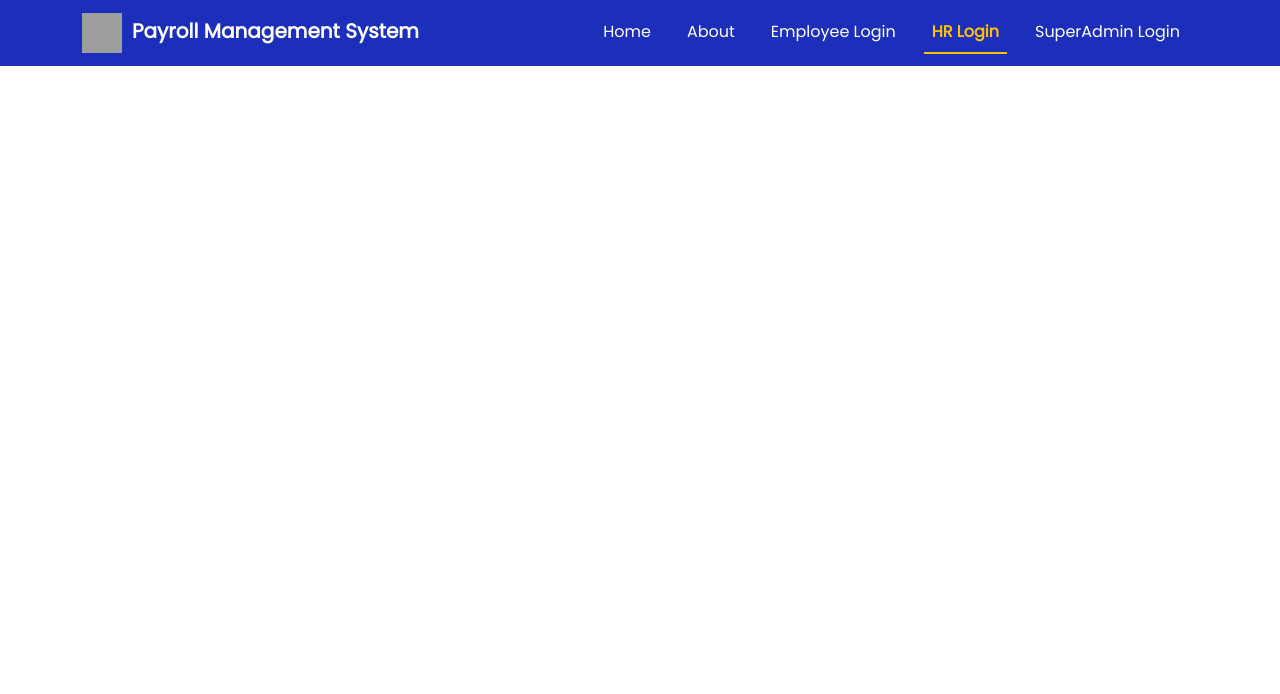
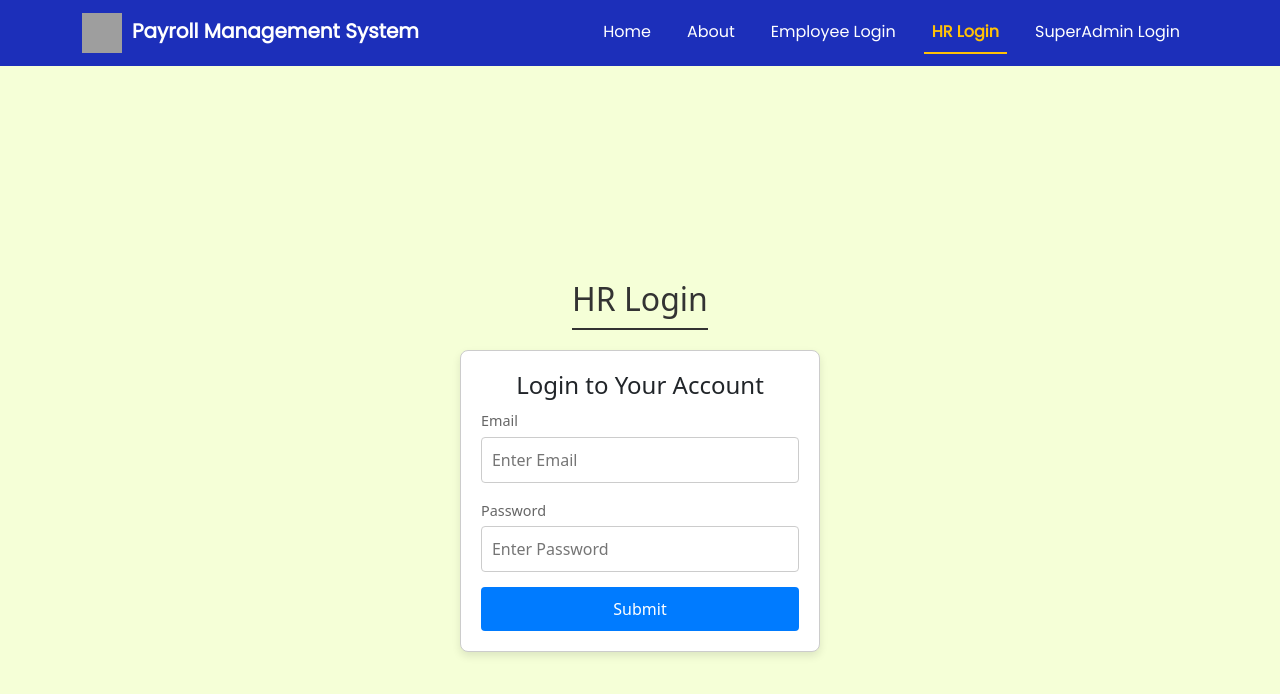
Before and after one commit to yuvarajkannan17/payrollmanagement, a React (Create React App) app: page /hr-login in a window 1280 px wide. Shown: the top 694 px of the page. Built offline with nearby package versions, Linux system fonts and the light colour scheme; grey boxes are pictures that could not be loaded.

Commit message:
added login functionality

```diff
--- a/src/App.js
+++ b/src/App.js
@@ -18,9 +18,9 @@ function App() {
 
         <Route path="/" element={<Home />} />
         <Route path="/about" element={<About />} />
-        {/* <Route path="/employee-login" element={<EmployeeLogin />} /> */}
-        {/* <Route path="/hr-login" element={<HRLogin />} /> */}
-        {/* <Route path="/superadmin-login" element={<SuperAdminLogin />} /> */}
+        <Route path="/employee-login" element={<EmployeeLogin />} />
+        <Route path="/hr-login" element={<HRLogin />} />
+        <Route path="/superadmin-login" element={<SuperAdminLogin />} />
 
 
       </Routes>
--- /dev/null
+++ b/src/component/Login.js
@@ -0,0 +1,47 @@
+import React, { useState } from 'react';
+import '../styles/Login.css';
+
+const Login = () => {
+  const [email, setEmail] = useState('');
+  const [password, setPassword] = useState('');
+
+  const handleSubmit = (e) => {
+    e.preventDefault();
+    console.log({ email, password });
+  };
+
+  return (
+    <div className="login-container">
+      <h4>Login to Your Account</h4>
+      <form className="login-form" onSubmit={handleSubmit}>
+        <div className="form-group">
+          <label htmlFor="email">Email</label>
+          <input
+            type="email"
+            id="email"
+            value={email}
+            onChange={(e) => setEmail(e.target.value)}
+            required
+            placeholder='Enter Email'
+          />
+        </div>
+        <div className="form-group">
+          <label htmlFor="password">Password</label>
+          <input
+            type="password"
+            id="password"
+            value={password}
+            onChange={(e) => setPassword(e.target.value)}
+            required
+            placeholder='Enter Password'
+          />
+        </div>
+        <button type="submit" className="submit-btn">
+          Submit
+        </button>
+      </form>
+    </div>
+  );
+};
+
+export default Login;
--- a/src/pages/EmployeeLogin.js
+++ b/src/pages/EmployeeLogin.js
@@ -0,0 +1,14 @@
+import React from "react";
+import Login from "../component/Login";
+import "../styles/EmployeeLogin.css";
+
+function EmployeeLogin() {
+  return (
+    <div className="employee-login-container">
+      <h2 className="employee-login-heading">Employee Login</h2>
+      <Login />
+    </div>
+  );
+}
+
+export default EmployeeLogin;
--- a/src/pages/HRLogin.js
+++ b/src/pages/HRLogin.js
@@ -0,0 +1,14 @@
+import React from "react";
+import Login from "../component/Login";
+import "../styles/EmployeeLogin.css";
+
+function HRLogin() {
+  return (
+    <div className="employee-login-container">
+      <h2 className="employee-login-heading">HR Login</h2>
+      <Login />
+    </div>
+  );
+}
+
+export default HRLogin;
--- a/src/pages/SuperAdminLogin.js
+++ b/src/pages/SuperAdminLogin.js
@@ -0,0 +1,14 @@
+import React from "react";
+import Login from "../component/Login";
+import "../styles/EmployeeLogin.css";
+
+function SuperAdminLogin() {
+  return (
+    <div className="employee-login-container">
+      <h2 className="employee-login-heading">Super Admin Login</h2>
+      <Login />
+    </div>
+  );
+}
+
+export default SuperAdminLogin;
--- /dev/null
+++ b/src/styles/EmployeeLogin.css
@@ -0,0 +1,25 @@
+.employee-login-container {
+    background-color: rgb(245, 255, 215);
+    min-height: 100vh; /* Full-screen height */
+    display: flex;
+    flex-direction: column;
+    align-items: center; /* Center align items horizontally */
+    justify-content: center; /* Center align items vertically */
+    /* padding: 10px; */
+  }
+
+  .employee-login-heading {
+    text-align: center;
+    font-size: 2em;
+    color: #333;
+    margin-bottom: 20px;
+    border-bottom: 2px solid #333; /* Bottom border for the heading */
+    display: inline-block; /* Keep the border close to the text */
+    padding-bottom: 10px; /* Space between text and border */
+  }
+
+  @media (max-width: 600px) {
+    .employee-login-heading {
+      font-size: 1.5em; /* Adjust font size for smaller screens */
+    }
+  }
--- /dev/null
+++ b/src/styles/Login.css
@@ -0,0 +1,71 @@
+.login-container {
+    max-width: 400px;
+    margin: 0 auto;
+    padding: 20px;
+    border: 1px solid #ccc;
+    border-radius: 8px;
+    box-shadow: 0 4px 8px rgba(0, 0, 0, 0.1);
+    background-color: #fff;
+  }
+
+  h4 {
+    text-align: center;
+    margin-bottom: 20px;
+    font-size: 1.5em;
+    color: #333;
+  }
+
+  .login-form {
+    display: flex;
+    flex-direction: column;
+  }
+
+  .form-group {
+    margin-bottom: 15px;
+  }
+
+  label {
+    margin-bottom: 5px;
+    font-size: 0.9em;
+    color: #666;
+  }
+
+  input {
+    width: 100%;
+    padding: 10px;
+    border: 1px solid #ccc;
+    border-radius: 4px;
+    font-size: 1em;
+  }
+
+  .submit-btn {
+    padding: 10px 15px;
+    background-color: #007bff;
+    color: white;
+    border: none;
+    border-radius: 4px;
+    font-size: 1em;
+    cursor: pointer;
+  }
+
+  .submit-btn:hover {
+    background-color: #0056b3;
+  }
+
+  @media (max-width: 600px) {
+    .login-container {
+      padding: 15px;
+    }
+
+    h4 {
+      font-size: 1.2em;
+    }
+
+    input {
+      font-size: 0.9em;
+    }
+
+    .submit-btn {
+      font-size: 0.9em;
+    }
+  }
```
